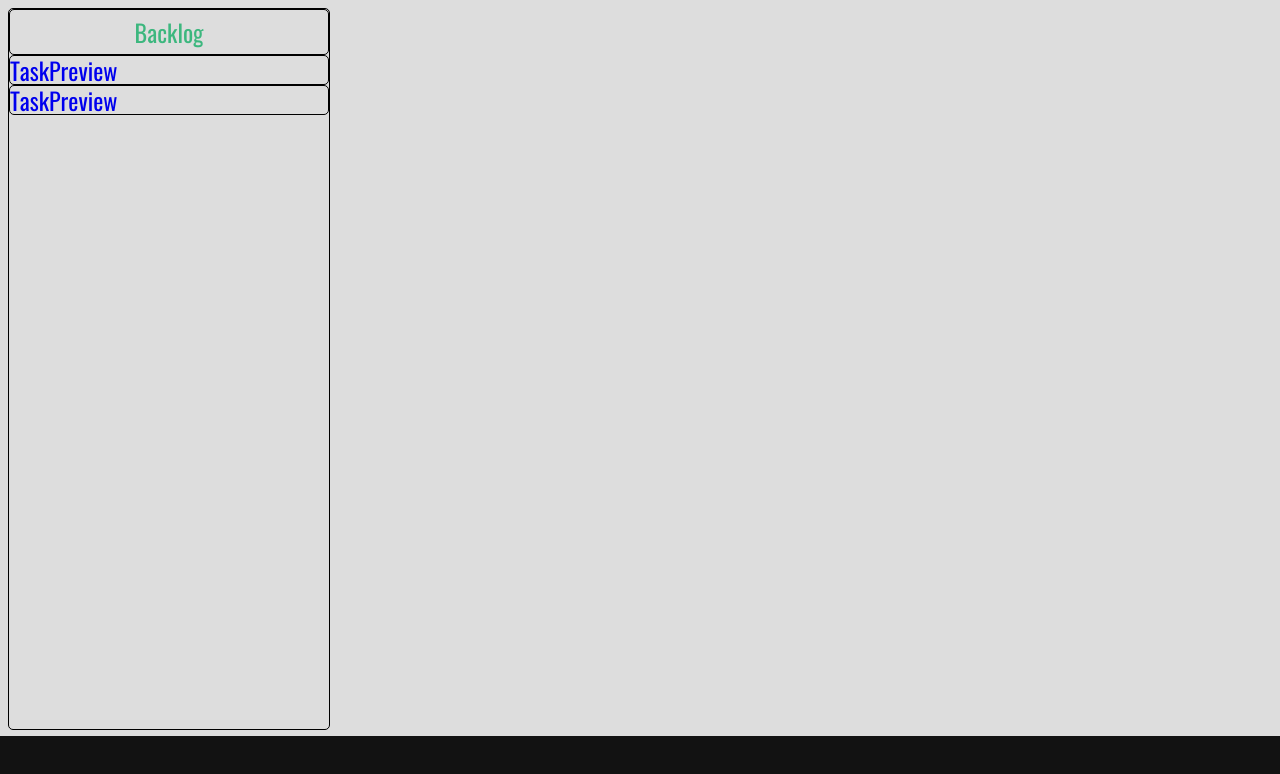
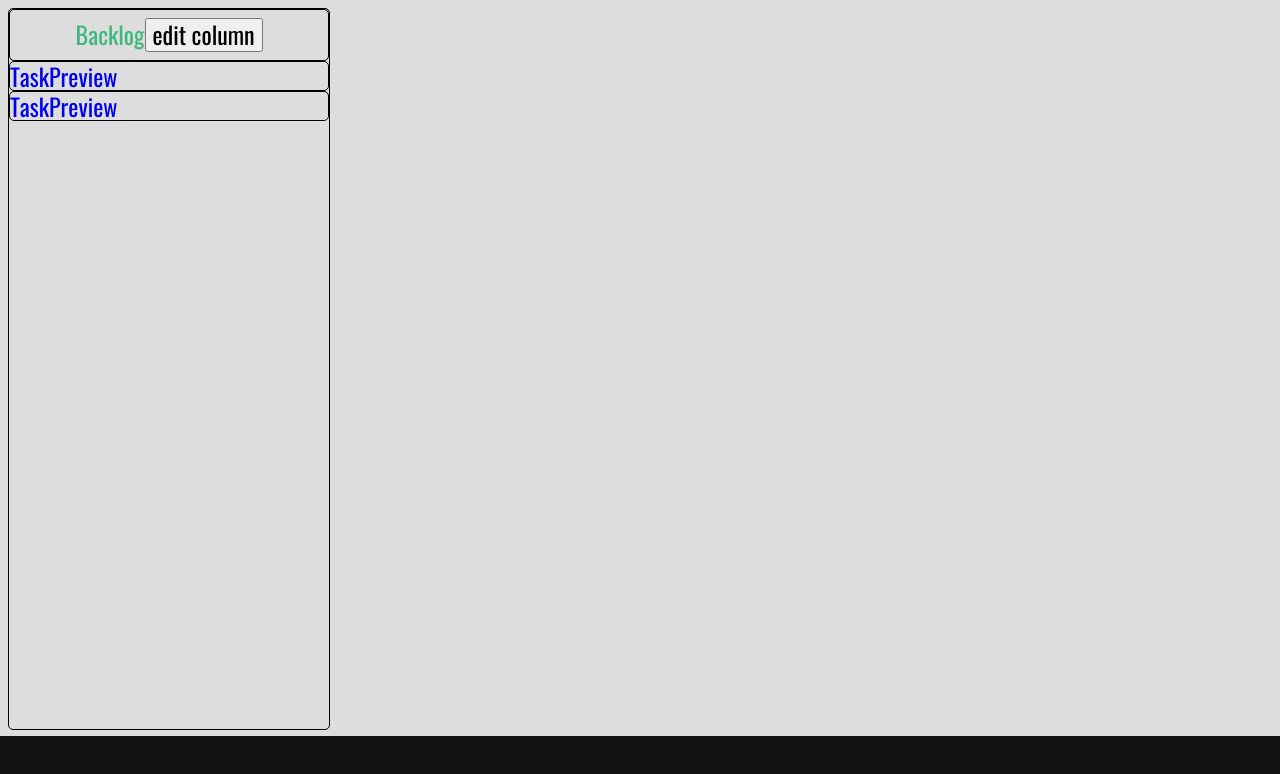
Before and after one commit to dino19981/RSS-project-management-app, a React (Create React App) app: page /boards/1/columns/7b0b41b3-c01e-4139-998f-3ff25d20dc4f in a window 1280 px wide. Shown: the top 774 px of the page. Built offline with nearby package versions, Linux system fonts and the light colour scheme.

Commit message:
feat: add modal to Edit Column

```diff
--- a/src/components/Columns/Column.tsx
+++ b/src/components/Columns/Column.tsx
@@ -1,7 +1,8 @@
-import React, { useEffect } from 'react';
-import { Link, useLocation } from 'react-router-dom';
+import React, { useEffect, useState } from 'react';
+import * as yup from 'yup';
 import { TColumn } from '../../models/column';
 import { TTask } from '../../models/task';
+import ButtonWithModalForm from '../buttonWithModalForm/ButtonWithModalForm';
 import TaskPreview from '../Task/TaskPreview';
 
 const fakeTasks = [
@@ -29,6 +30,28 @@ const fakeTasks = [
     files: [],
   },
 ];
+
+const schema = yup
+  .object()
+  .shape({
+    title: yup.string().trim().required(),
+  })
+  .required();
+
+const initialValues = {
+  title: '',
+};
+
+const fields = [
+  //TODO разобраться с полями
+  { name: 'title', errorMessage: 'Title is required', placeholder: 'Column Title' },
+];
+
+const formOptions = {
+  schema,
+  initialValues,
+  fields,
+};
 
 function Column() {
   let tasks: undefined | TTask[];
@@ -58,10 +81,40 @@ function Column() {
     //TODO Загрузка  колонки /boards/:boardId/columns/:columnId
   }, []);
 
+  const [isModalActive, setModal] = useState(false);
+
+  function setIsModalActive(bool: boolean) {
+    setModal(bool);
+  }
+
+  function editColumnHandler(value: typeof schema) {
+    //TODO ADD API REQuest
+    console.log('edit column', value);
+  }
+
   return (
     <div className="columns_wrapper">
       <div className="column">
-        {column && <div className="column_title">{column.title}</div>}
+        {column && (
+          <div className="column_title">
+            {column.title}
+            <ButtonWithModalForm
+              submitBtnName="save column"
+              modalState={{ isModalActive, setIsModalActive }}
+              buttonOptions={{
+                btnClass: 'column_create__btn',
+                type: 'button',
+                text: 'edit column',
+              }}
+              formOptions={{
+                ...formOptions,
+                onSubmit: editColumnHandler,
+                buttonOptions: { type: 'button' },
+              }}
+            />
+          </div>
+        )}
+
         {fakeTasks &&
           fakeTasks.map((task) => {
             return <TaskPreview key={task.id} {...task} />;
```
